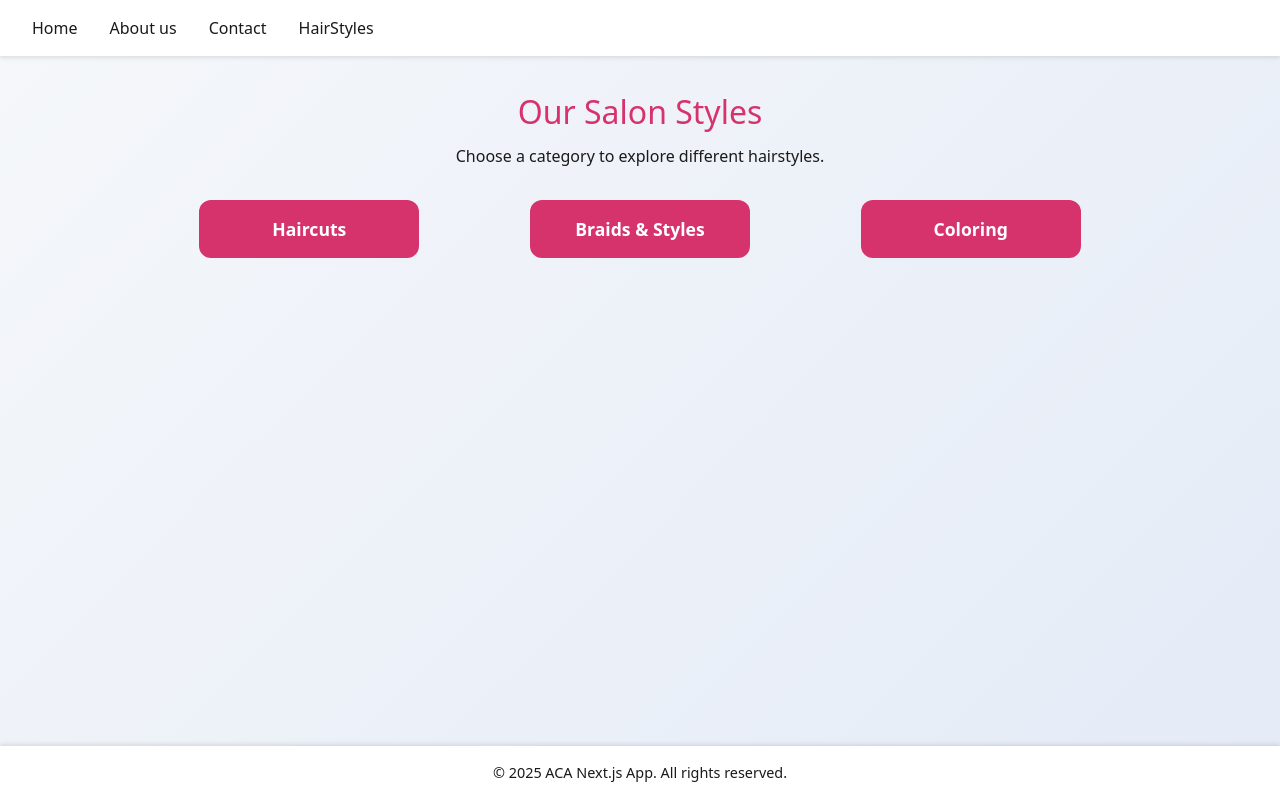
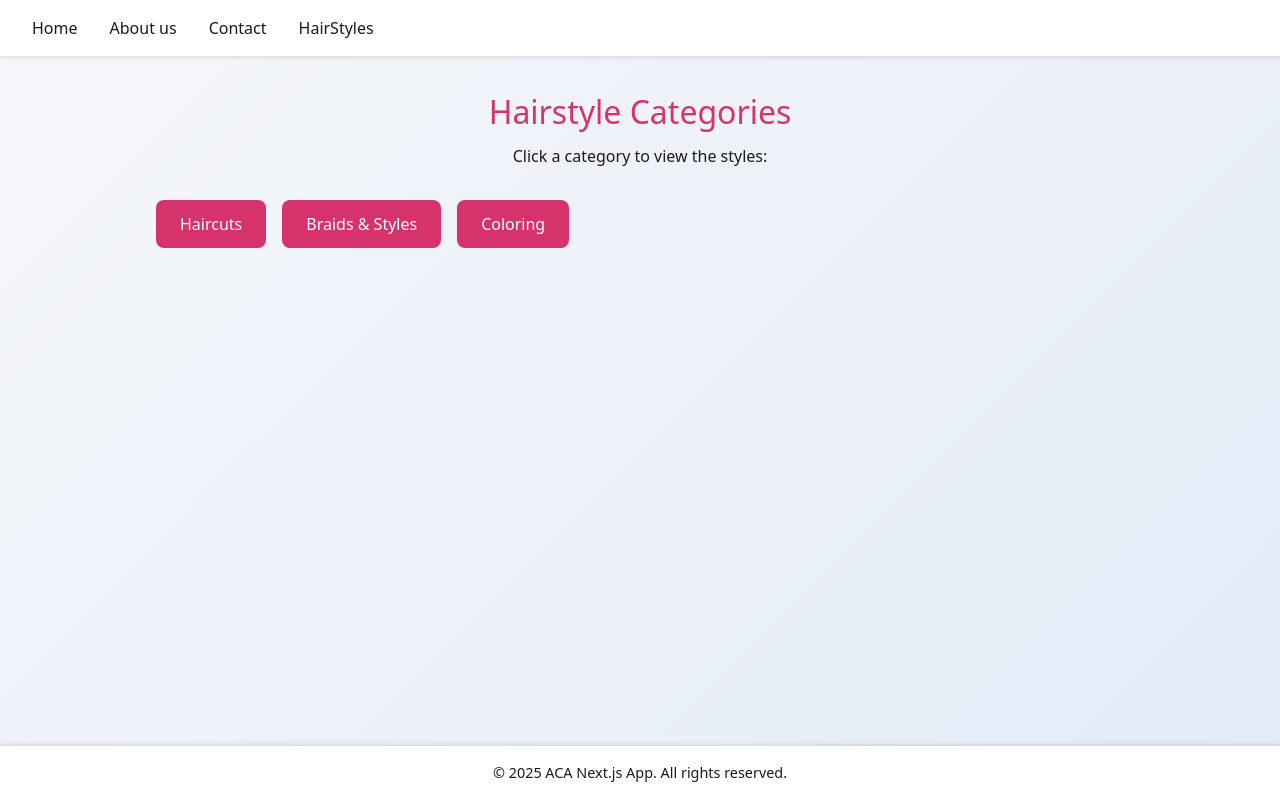
Before and after one commit to kutloano123/aca-nextjs, a Next.js app: page /Hairstyles in a window 1280 px wide. Built offline with nearby package versions, Linux system fonts and the light colour scheme.

Commit message:
created own API route

```diff
--- a/src/app/Hairstyles/category/[id]/page.tsx
+++ b/src/app/Hairstyles/category/[id]/page.tsx
@@ -3,26 +3,31 @@
 import Link from "next/link";
 import Image from "next/image";
 import { useParams } from "next/navigation";
+import { useEffect, useState } from "react";
 
-const hairstylesData: Record<number, { id: number; name: string; img: string }[]> = {
-  1: [
-     { id: 1, name: "Low Taper Fade", img: "/images/low_taper_fade.jpg" },
-    { id: 2, name: "Buzz Cut", img: "/images/buzz_cut.jpg" },
-  ],
-  2: [
-    { id: 3, name: "Box Braids", img: "/images/box_braids.jpg" },
-    { id: 4, name: "Cornrows", img: "/images/cornrows.jpg" },
-  ],
-  3: [
-    { id: 5, name: "Balayage", img: "/images/coloring/balayage.jpg" },
-    { id: 6, name: "Highlights", img: "/images/coloring/highlights.jpg" },
-  ],
-};
+type Hairstyle = { id: number; name: string; img: string };
 
 export default function CategoryPage() {
   const params = useParams();
   const categoryId = Number(params.id);
-  const hairstyles = hairstylesData[categoryId] || [];
+
+  const [hairstyles, setHairstyles] = useState<Hairstyle[]>([]);
+  const [loading, setLoading] = useState(true);
+
+  useEffect(() => {
+    fetch("/api/hairstyles")
+      .then((res) => res.json())
+      .then((data) => {
+        setHairstyles(data[categoryId] || []);
+        setLoading(false);
+      })
+      .catch((err) => {
+        console.error("Failed to fetch hairstyles:", err);
+        setLoading(false);
+      });
+  }, [categoryId]);
+
+  if (loading) return <p>Loading hairstyles...</p>;
 
   return (
     <div className="hairstyles-container">
--- a/src/app/Hairstyles/page.tsx
+++ b/src/app/Hairstyles/page.tsx
@@ -1,28 +1,68 @@
+"use client";
+
 import Link from "next/link";
+import { useEffect, useState } from "react";
 
-export default function Hairstyles() {
-  const categories = [
-    { id: 1, name: "Haircuts" },
-    { id: 2, name: "Braids & Styles" },
-    { id: 3, name: "Coloring" },
-  ];
+const categoryNames: Record<number, string> = {
+  1: "Haircuts",
+  2: "Braids & Styles",
+  3: "Coloring",
+};
+
+export default function HairstylesPage() {
+  const [hairstylesData, setHairstylesData] = useState<Record<number, { id: number; name: string; img: string }[]>>({});
+  const [loading, setLoading] = useState(true);
+
+  useEffect(() => {
+    fetch("/api/hairstyles")
+      .then((res) => res.json())
+      .then((data) => {
+        setHairstylesData(data);
+        setLoading(false);
+      })
+      .catch((err) => {
+        console.error("Failed to fetch hairstyles:", err);
+        setLoading(false);
+      });
+  }, []);
+
+  if (loading) return <p>Loading categories...</p>;
+
+  const categories = Object.keys(hairstylesData).map(Number);
 
   return (
     <div className="hairstyles-container">
-      <h1>Our Salon Styles</h1>
-      <p>Choose a category to explore different hairstyles.</p>
-
+      <h1>Hairstyle Categories</h1>
+      <p>Click a category to view the styles:</p>
       <div className="categories-grid">
-        {categories.map((cat) => (
-          <Link
-            key={cat.id}
-            href={`/Hairstyles/category/${cat.id}`}
-            className="category-card"
-          >
-            <h2>{cat.name}</h2>
+        {categories.map((id) => (
+          <Link key={id} href={`/Hairstyles/category/${id}`}>
+            <button className="category-button">{categoryNames[id] || `Category ${id}`}</button>
           </Link>
         ))}
       </div>
+
+      <style jsx>{`
+        .categories-grid {
+          display: flex;
+          flex-wrap: wrap;
+          gap: 1rem;
+          margin-top: 1rem;
+        }
+        .category-button {
+          background-color: #d6336c;
+          color: white;
+          border: none;
+          padding: 0.75rem 1.5rem;
+          border-radius: 0.5rem;
+          cursor: pointer;
+          font-size: 1rem;
+          transition: background-color 0.2s;
+        }
+        .category-button:hover {
+          background-color: #b12a55;
+        }
+      `}</style>
     </div>
   );
 }
--- /dev/null
+++ b/src/app/api/hairstyles/route.ts
@@ -0,0 +1,48 @@
+import { NextResponse } from "next/server";
+
+// In-memory “database” of hairstyles by category
+const hairstylesData: Record<number, { id: number; name: string; img: string }[]> = {
+  1: [
+    { id: 1, name: "Low Taper Fade", img: "/images/low_taper_fade.jpg" },
+    { id: 2, name: "Buzz Cut", img: "/images/buzz_cut.jpg" },
+  ],
+  2: [
+    { id: 3, name: "Box Braids", img: "/images/box_braids.jpg" },
+    { id: 4, name: "Cornrows", img: "/images/cornrows.jpg" },
+  ],
+  3: [
+    { id: 5, name: "Balayage", img: "/images/coloring/balayage.jpg" },
+    { id: 6, name: "Highlights", img: "/images/coloring/highlights.jpg" },
+  ],
+};
+
+// GET: fetch all hairstyles
+export async function GET() {
+  return NextResponse.json(hairstylesData);
+}
+
+// POST: add a new hairstyle
+export async function POST(req: Request) {
+  try {
+    const { categoryId, name, img } = await req.json();
+
+    if (!categoryId || !name || !img) {
+      return NextResponse.json({ error: "Missing required fields" }, { status: 400 });
+    }
+
+    // Make a new hairstyle object
+    const category = hairstylesData[categoryId] || [];
+    const newId = category.length > 0 ? category[category.length - 1].id + 1 : 1;
+    const newHairstyle = { id: newId, name, img };
+
+    // Add it to the category array
+    if (!hairstylesData[categoryId]) {
+      hairstylesData[categoryId] = [];
+    }
+    hairstylesData[categoryId].push(newHairstyle);
+
+    return NextResponse.json({ message: "Hairstyle added", hairstyle: newHairstyle });
+  } catch (error) {
+    return NextResponse.json({ error: "Invalid request body" }, { status: 400 });
+  }
+}
--- a/src/id/page.tsx
+++ /dev/null
@@ -1,9 +0,0 @@
-interface ProductPageProps {
-  params: { id: string };
-}
-
-export default function ProductPage({ params }: ProductPageProps) {
-  return (
-    <h1 className="text-2xl font-semibold">Product ID: {params.id}</h1>
-  );
-}
```
